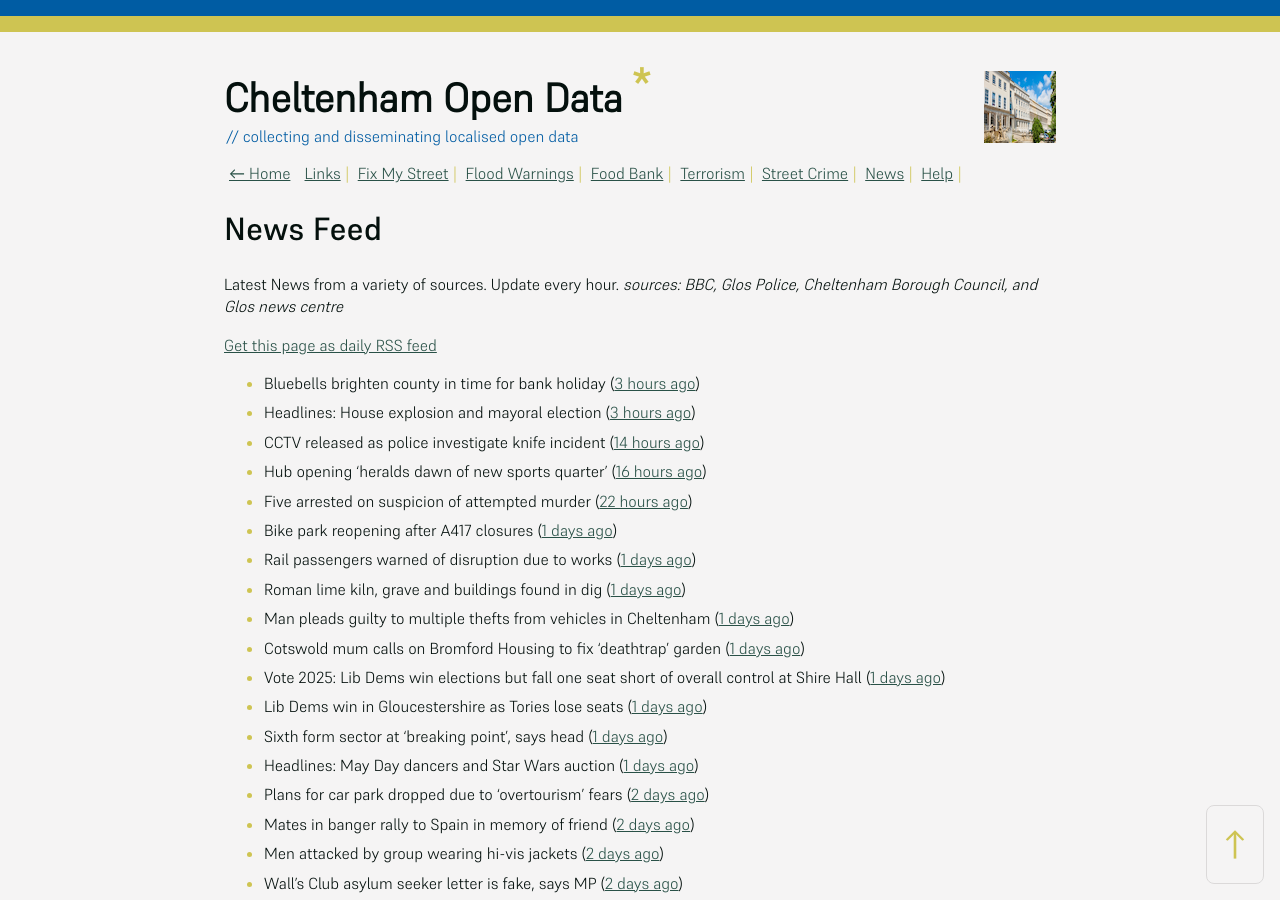
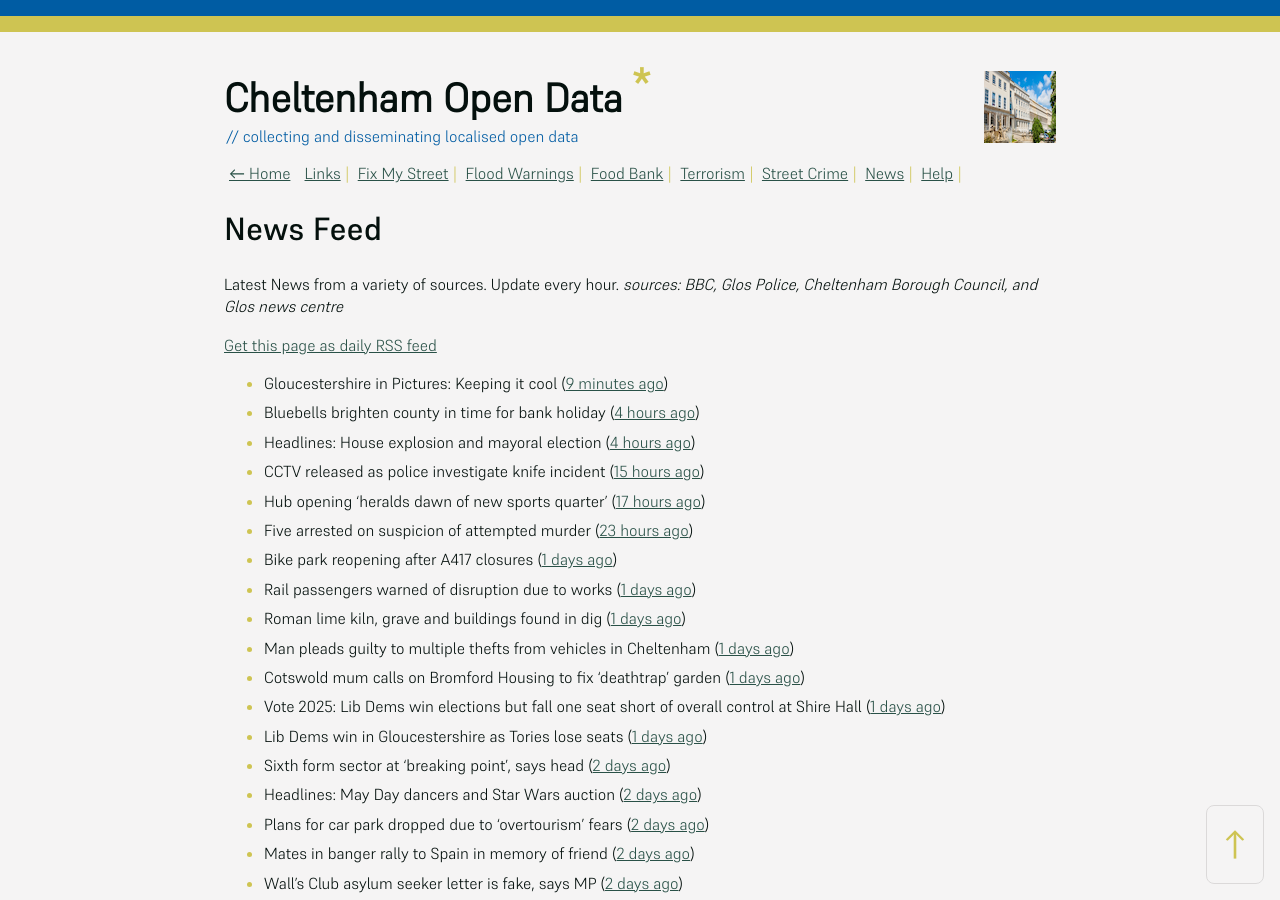
Before and after one commit to mat-0/cheltenham-open-data, a Jekyll site: the page built from _pages/news.md, in a window 1280 px wide and 900 px high. Built offline with Jekyll 4.4.1, drawn with Linux system fonts in a browser that asks for light colours.

Commit message:
Updated 2025-05-04 10:57:54

```diff
--- a/_pages/news.md
+++ b/_pages/news.md
@@ -12,11 +12,12 @@ _sources: BBC, Glos Police, Cheltenham Borough Council, and Glos news centre_
 [Get this page as daily RSS feed](/daily.rss)
 
 <!-- news_marker starts -->
-- Bluebells brighten county in time for bank holiday ([3 hours ago](https://www.bbc.com/news/articles/crm3rwy8vj2o))
-- Headlines: House explosion and mayoral election ([3 hours ago](https://www.bbc.com/news/articles/c93g20dqq0eo))
-- CCTV released as police investigate knife incident ([14 hours ago](https://www.bbc.com/news/articles/cj3x4l61g8xo))
-- Hub opening 'heralds dawn of new sports quarter' ([16 hours ago](https://www.bbc.com/news/articles/c87p27r02jqo))
-- Five arrested on suspicion of attempted murder ([22 hours ago](https://www.bbc.com/news/articles/c3evlv8kdkxo))
+- Gloucestershire in Pictures: Keeping it cool ([9 minutes ago](https://www.bbc.com/news/articles/ce8gedxkv0do))
+- Bluebells brighten county in time for bank holiday ([4 hours ago](https://www.bbc.com/news/articles/crm3rwy8vj2o))
+- Headlines: House explosion and mayoral election ([4 hours ago](https://www.bbc.com/news/articles/c93g20dqq0eo))
+- CCTV released as police investigate knife incident ([15 hours ago](https://www.bbc.com/news/articles/cj3x4l61g8xo))
+- Hub opening 'heralds dawn of new sports quarter' ([17 hours ago](https://www.bbc.com/news/articles/c87p27r02jqo))
+- Five arrested on suspicion of attempted murder ([23 hours ago](https://www.bbc.com/news/articles/c3evlv8kdkxo))
 - Bike park reopening after A417 closures ([1 days ago](https://www.bbc.com/news/articles/ceqre24yew9o))
 - Rail passengers warned of disruption due to works ([1 days ago](https://www.bbc.com/news/articles/cde2jdn7k09o))
 - Roman lime kiln, grave and buildings found in dig ([1 days ago](https://www.bbc.com/news/articles/c2dew1d26xjo))
@@ -24,11 +25,10 @@ _sources: BBC, Glos Police, Cheltenham Borough Council, and Glos news centre_
 - Cotswold mum calls on Bromford Housing to fix ‘deathtrap’ garden ([1 days ago](https://gloucesternewscentre.co.uk/cotswold-mum-calls-on-bromford-housing-to-fix-deathtrap-garden/))
 - Vote 2025: Lib Dems win elections but fall one seat short of overall control at Shire Hall ([1 days ago](https://gloucesternewscentre.co.uk/vote-2025-lib-dems-win-elections-but-fall-one-seat-short-of-overall-control-at-shire-hall/))
 - Lib Dems win in Gloucestershire as Tories lose seats ([1 days ago](https://www.bbc.com/news/articles/cd6j8e8ej6xo))
-- Sixth form sector at 'breaking point', says head ([1 days ago](https://www.bbc.com/news/articles/c4gr7lkmkzjo))
-- Headlines: May Day dancers and Star Wars auction ([1 days ago](https://www.bbc.com/news/articles/cvg9y17e5rgo))
+- Sixth form sector at 'breaking point', says head ([2 days ago](https://www.bbc.com/news/articles/c4gr7lkmkzjo))
+- Headlines: May Day dancers and Star Wars auction ([2 days ago](https://www.bbc.com/news/articles/cvg9y17e5rgo))
 - Plans for car park dropped due to 'overtourism' fears ([2 days ago](https://www.bbc.com/news/articles/cm2xgzjmk63o))
 - Mates in banger rally to Spain in memory of friend ([2 days ago](https://www.bbc.com/news/articles/cx2wv3j4rwwo))
-- Men attacked by group wearing hi-vis jackets ([2 days ago](https://www.bbc.com/news/articles/c4g9r7xyr79o))
 - Wall's Club asylum seeker letter is fake, says MP ([2 days ago](https://www.bbc.com/news/articles/cjwv5dg2n1po))
 - Rapist posing as photographer has sentence increased ([2 days ago](https://www.bbc.com/news/articles/c0l0r8enyd4o))
 - Cavendish House owners ‘committed’ to redevelopment amid disappointment over lack of progress ([3 days ago](https://gloucesternewscentre.co.uk/cavendish-house-owners-committed-to-redevelopment-amid-disappointment-over-lack-of-progress/))
```
Also changed, not shown: _data/flood.json (+5 -69 lines), _pages/fix-my-street.md (+2 -2 lines), index.md (+5 -5 lines).
